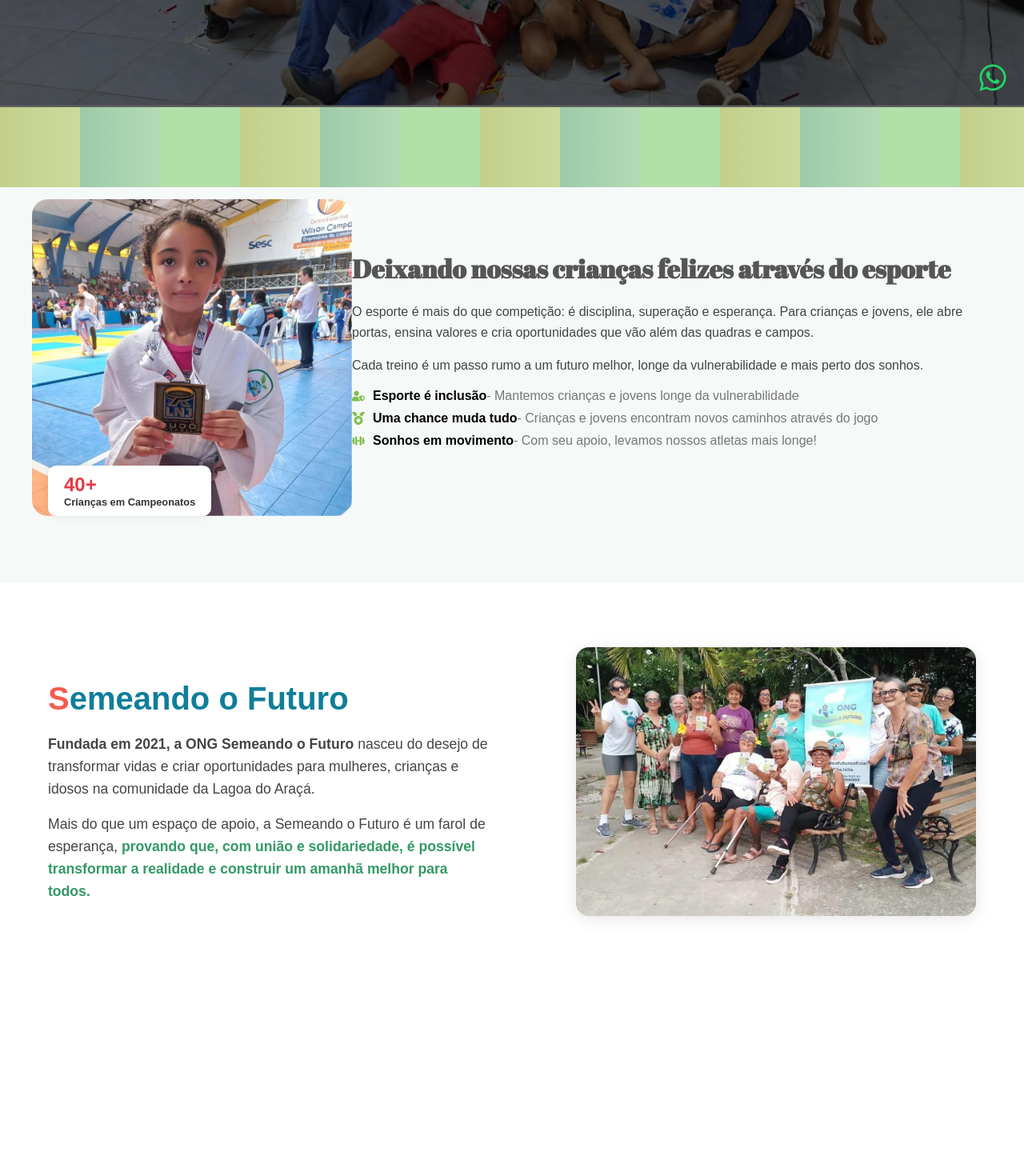
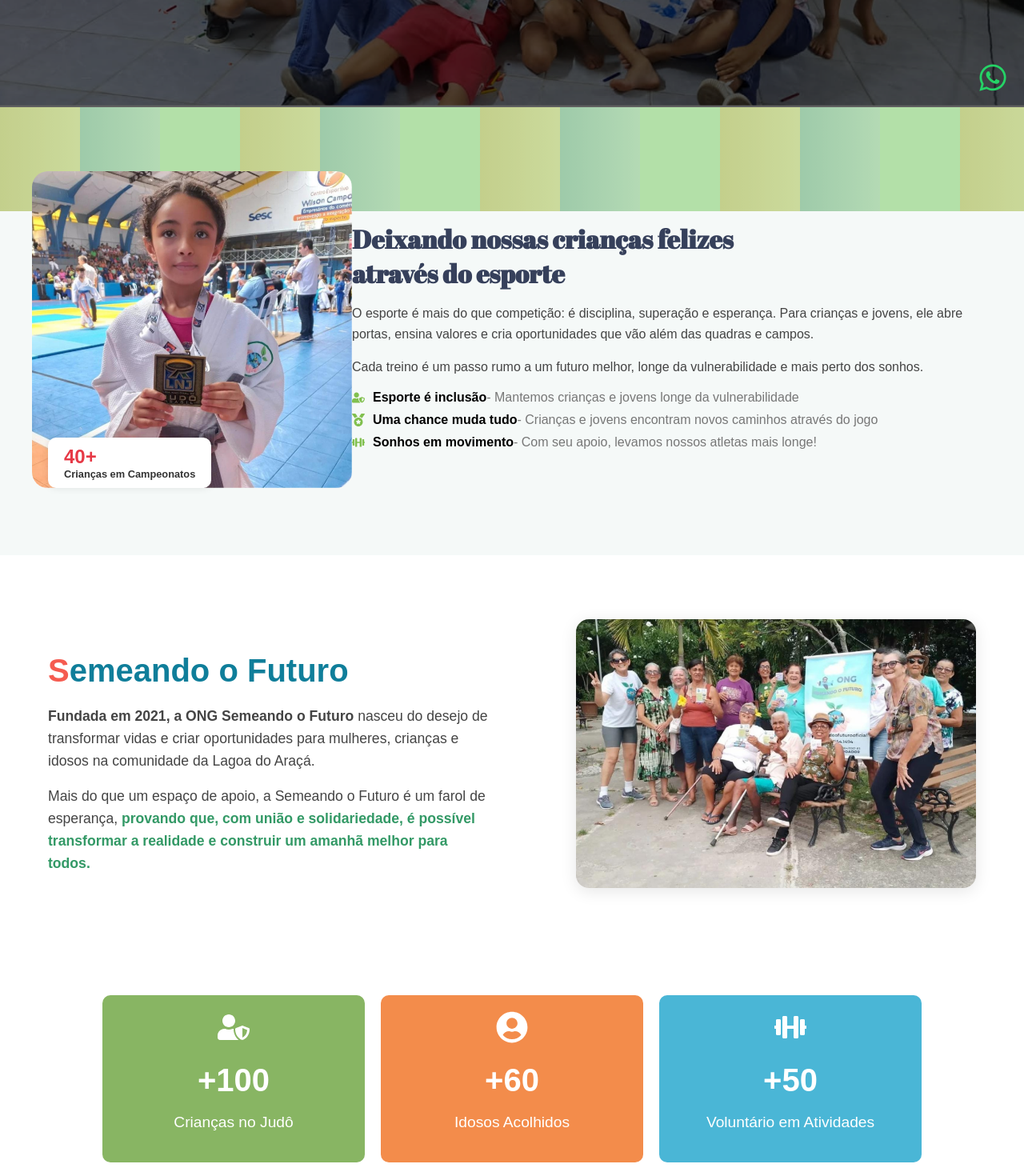
Before and after one commit to Desenvolvimento-Web-Semeando-Futuro-ONG/Front-End, a React (Vite) app in the folder semearfrontend/: page / in a window 1280 px wide. Shown: the part 660-2130 px from the top of the page at 80% size. Before the commit the page ends 1889 px from the top, so only its background shows below. Built offline with nearby package versions, Linux system fonts and the light colour scheme.

Commit message:
landing page updata

```diff
--- a/semearfrontend/package.json
+++ b/semearfrontend/package.json
@@ -12,10 +12,12 @@
   "dependencies": {
     "axios": "^1.9.0",
     "react": "^19.0.0",
+    "react-countup": "^6.5.3",
     "react-dom": "^19.0.0",
     "react-google-recaptcha": "^3.1.0",
     "react-icons": "^5.4.0",
-    "react-router-dom": "^7.1.5"
+    "react-router-dom": "^7.1.5",
+    "swiper": "^11.2.6"
   },
   "devDependencies": {
     "@eslint/js": "^9.19.0",
--- a/semearfrontend/src/pages/Home/home.jsx
+++ b/semearfrontend/src/pages/Home/home.jsx
@@ -11,6 +11,7 @@ import criancaFoto from "../../assets/criança.foto.png";
 import logoSemear from "../../assets/logo.semear.png";
 import fotoequipe from "../../assets/fotoequipe.png";
 import { FaWhatsapp } from "react-icons/fa";
+import CountUp from "react-countup";
 
 const Home = () => {
   return (
@@ -55,7 +56,7 @@ const Home = () => {
           <span className="subtitle">ONG - Semeando o Futuro</span>
           <h1>
             No coração das crianças e <span className="highlight">jovens</span>,
-            <br /> transformando vidas
+            transformando vidas!
           </h1>
           <button className="cta-button">Saiba mais</button>
         </div>
@@ -71,7 +72,12 @@ const Home = () => {
           </p>
         </div>
         <div className="sport-text">
-          <h2>Deixando nossas crianças felizes através do esporte</h2>
+          <h2>
+            Deixando nossas crianças felizes
+            <br />
+            através do esporte
+          </h2>
+
           <p>
             O esporte é mais do que competição: é disciplina, superação e
             esperança. Para crianças e jovens, ele abre portas, ensina valores e
@@ -125,6 +131,51 @@ const Home = () => {
           </div>
         </div>
       </section>
+
+      <section className="numeros-section">
+        <div className="numeros-grid">
+          <div className="numero-item verde">
+            <FaUserShield size={40} className="icone-numero" />
+            <h3>
+              <CountUp
+                end={100}
+                duration={2}
+                prefix="+"
+                enableScrollSpy
+                scrollSpyDelay={200}
+              />
+            </h3>
+            <p>Crianças no Judô</p>
+          </div>
+          <div className="numero-item laranja">
+            <FaUserCircle size={40} className="icone-numero" />
+            <h3>
+              <CountUp
+                end={60}
+                duration={2}
+                prefix="+"
+                enableScrollSpy
+                scrollSpyDelay={200}
+              />
+            </h3>
+            <p>Idosos Acolhidos</p>
+          </div>
+          <div className="numero-item azul">
+            <FaDumbbell size={40} className="icone-numero" />
+            <h3>
+              <CountUp
+                end={50}
+                duration={2}
+                prefix="+"
+                enableScrollSpy
+                scrollSpyDelay={200}
+              />
+            </h3>
+            <p>Voluntário em Atividades</p>
+          </div>
+        </div>
+      </section>
+
       <a
         href="https://wa.me/5581988430469?text=Olá!%20Gostaria%20de%20saber%20mais%20sobre%20a%20ONG%20Semeando%20o%20Futuro."
         className="whatsapp-icon"
--- a/semearfrontend/src/pages/Home/styles.css
+++ b/semearfrontend/src/pages/Home/styles.css
@@ -133,8 +133,8 @@
   position: absolute;
   top: 0;
   left: 0;
-  height: 100px;
-  width: 100%;
+  height: 130px;
+  width: 130%;
   background-image: repeating-linear-gradient(
     to right,
     #f0d8b5,
@@ -152,22 +152,24 @@
   position: absolute;
   top: 0;
   left: 0;
-  height: 100px;
-  width: 100%;
+  height: 130px;
+  width: 130%;
   background-color: rgba(129, 192, 79, 0.4);
-  z-index: 2;
+  z-index: 1;
 }
+
 
 .sport-image {
   position: relative;
   max-width: 400px;
-  z-index: 1;
-  margin-top: 35px;
+  z-index: 2;
 }
 
 .sport-image img {
   width: 100%;
   border-radius: 20px;
+  z-index: 1;
+
 }
 
 .sport-image .badge {
@@ -192,9 +194,10 @@
 .sport-text h2 {
   font-family: "Abril Fatface", cursive;
   font-size: 2rem;
-  margin-bottom: 20px;
-  color: #555;
+  margin-bottom: 10px;
+  color: #36405B;
 }
+
 
 .sport-text p {
   margin-bottom: 15px;
@@ -295,6 +298,53 @@
   box-shadow: 0 4px 20px rgba(0, 0, 0, 0.1);
 }
 
+.numeros-section {
+  display: flex;
+  justify-content: center;
+  margin: 50px 0;
+}
+
+.numeros-grid {
+  display: flex;
+  gap: 20px;
+  width: 80%;
+  justify-content: center;
+}
+
+.numero-item {
+  flex: 1;
+  padding: 20px;
+  border-radius: 10px;
+  color: white;
+  text-align: center;
+}
+
+.numero-item h3 {
+  font-size: 2.5rem;
+  margin: 10px 0;
+}
+
+.numero-item p {
+  font-size: 1.2rem;
+}
+
+.verde {
+  background-color: #88b563;
+}
+
+.laranja {
+  background-color: #f38c4b;
+}
+
+.azul {
+  background-color: #4ab6d6;
+}
+
+.icone-numero {
+  margin-bottom: 10px;
+}
+
+
 .whatsapp-icon {
   position: fixed;
   bottom: 20px;
```
Also changed, not shown: 1 other file (tests, documents, lock files or other folders).
